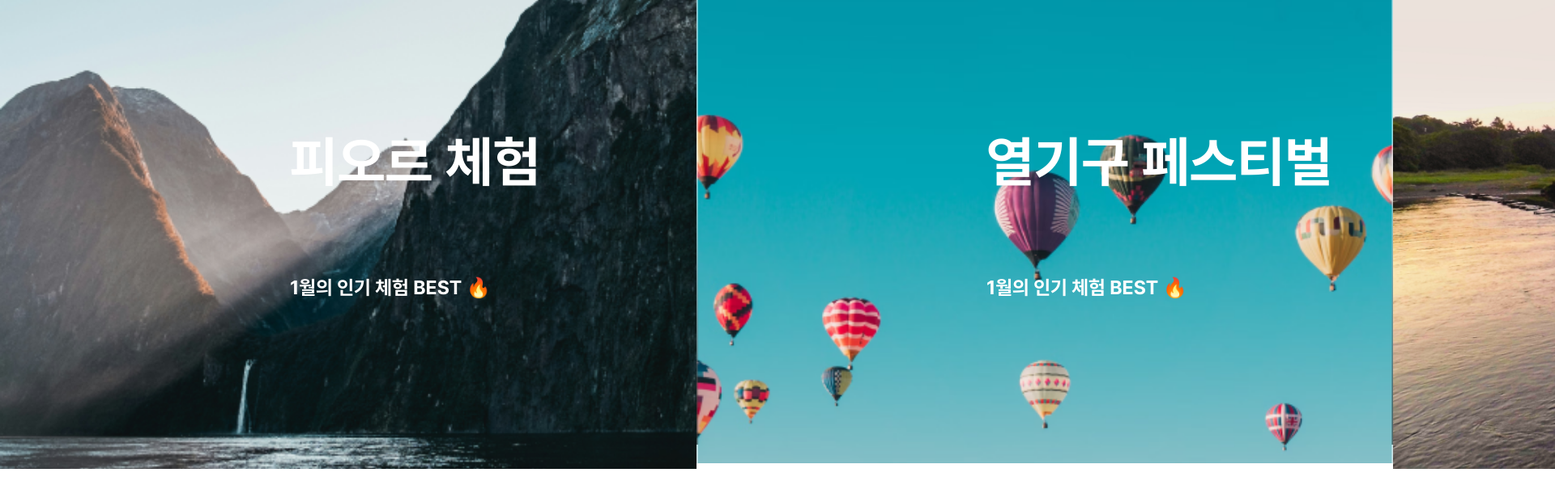
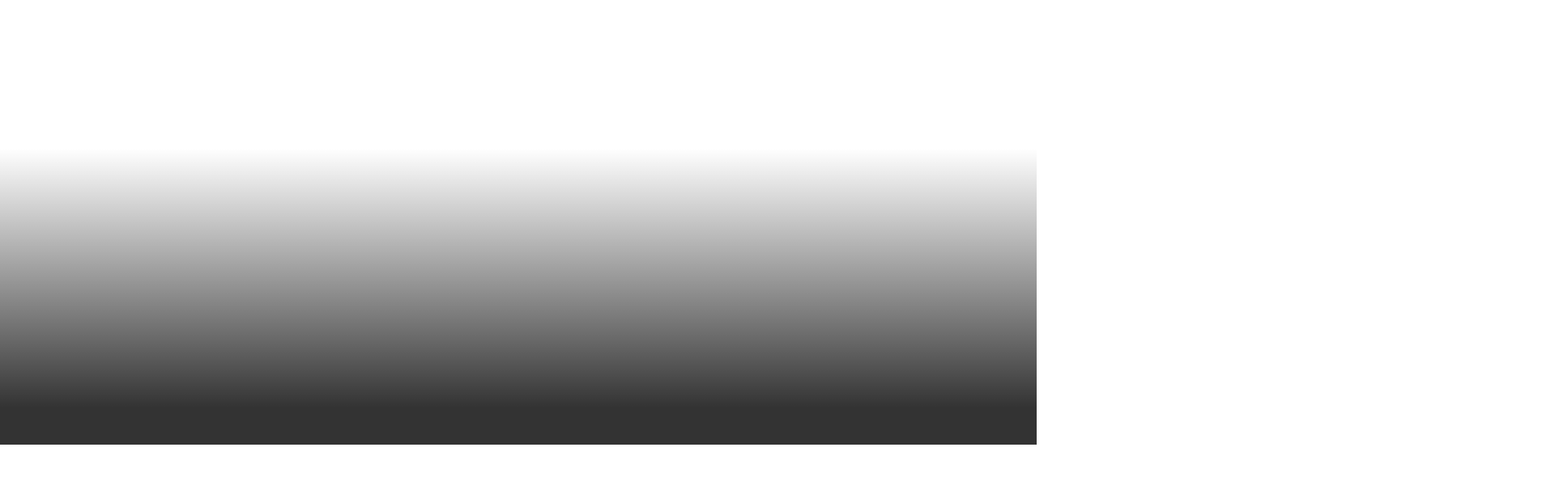
Before and after one commit to codeit-sprint-10/globalNomard, a Next.js app: page /main in a window 1280 px wide. Shown: the top 616 px of the page at 81% size, 1920 px wide, since content can reach past the window. Built offline with nearby package versions, Linux system fonts and the light colour scheme.

Commit message:
feat: 배너 디자인 수정중

```diff
--- a/app/(main)/_components/banner/Banner.tsx
+++ b/app/(main)/_components/banner/Banner.tsx
@@ -1,4 +1,4 @@
-import React, { useEffect, useState } from 'react';
+import React from 'react';
 import { Data } from '../type';
 import BannerItem from './BannerItem';
 import * as S from './banner.style';
@@ -8,15 +8,17 @@ interface Props {
 }
 
 export default function Banner({ datas }: Props) {
-  const [currentIndex, setCurrentIndex] = useState<number>(0);
+  //   const [currentIndex, setCurrentIndex] = useState<number>(0);
 
-  useEffect(() => {
-    const interval = setInterval(() => {
-      setCurrentIndex((prevIndex) => (prevIndex + 1) % datas.length);
-    }, 5000); // 5초마다 페이지를 전환
+  //   useEffect(() => {
+  //     const interval = setInterval(() => {
+  //       setCurrentIndex((prevIndex) => (prevIndex + 1) % datas.length);
+  //     }, 5000); // 5초마다 페이지를 전환
 
-    return () => clearInterval(interval);
-  }, [datas.length]);
+  //     return () => clearInterval(interval);
+  //   }, [datas.length]);
+
+  const currentIndex = 0;
 
   return (
     <S.Container>
--- a/app/(main)/_components/banner/BannerItem.tsx
+++ b/app/(main)/_components/banner/BannerItem.tsx
@@ -8,10 +8,9 @@ interface Props {
 }
 
 export default function BannerItem({ data }: Props) {
-  console.log(data);
   return (
     <S.Wrapper>
-      <S.Background src={data.images} alt="banner" />
+      {/* <S.Background src={data.images} alt="banner" /> */}
       <S.TextWrapper>
         <S.Title>
           <Text $normalType={TextType.Pre7} text={data.title} />
--- a/app/(main)/_components/banner/banner.style.ts
+++ b/app/(main)/_components/banner/banner.style.ts
@@ -5,20 +5,24 @@ import styled from 'styled-components';
 export const Container = styled.div`
   display: flex;
   flex-direction: row;
+  width: 100%;
 `;
 
 export const ListContainer = styled.div<{ currentIndex: number }>`
+  width: 100vw;
   transform: translateX(${(props) => -props.currentIndex * 100}%);
   transition: transform 0.3s ease;
+
+  overflow: hidden;
 `;
 
 // BannerItem
 export const Wrapper = styled.div`
-  width: 100%;
+  width: 100vw;
   height: 55rem;
   margin-bottom: 15.8rem;
-  position: relative;
-  z-index: 10;
+  /* position: relative; */
+  /* z-index: 10; */
 
   background: linear-gradient(
     180deg,
@@ -30,13 +34,13 @@ export const Wrapper = styled.div`
 export const Background = styled(Image)`
   width: 100%;
   object-fit: cover;
-  position: absolute;
-  z-index: 1;
+  /* position: absolute; */
+  /* z-index: 1; */
 `;
 
 export const TextWrapper = styled.div`
-  position: relative;
-  z-index: 20;
+  /* position: relative; */
+  /* z-index: 20; */
   color: white;
 
   padding-top: 15.9rem;
--- a/app/(main)/_components/cardList/CardList.tsx
+++ b/app/(main)/_components/cardList/CardList.tsx
@@ -11,7 +11,7 @@ export default function CardList({ data }: Activity) {
 
   const handleLeftButtonClick = () => {
     if (currentIndex === 0) {
-      console.log('first card');
+      setCurrentIndex((prevIndex) => (prevIndex + 1) % data.length);
       return;
     }
 
--- a/app/(main)/_components/categoryList/CategoryList.tsx
+++ b/app/(main)/_components/categoryList/CategoryList.tsx
@@ -4,7 +4,6 @@ import Category from '../category/Category';
 import * as S from './categoryList.style';
 
 export default function CategoryList() {
-  categoryDummy.map((item) => console.log(item));
   return (
     <S.Wrapper>
       {categoryDummy.map((item) => (
--- a/app/_components/Pagenation/pagenation.style.ts
+++ b/app/_components/Pagenation/pagenation.style.ts
@@ -7,7 +7,7 @@ export const Wrapper = styled.div`
   gap: 1rem;
 
   width: 48rem;
-  margin: 0 auto;
+  margin: 0 auto 22.2rem;
 `;
 
 export const ArrowButton = styled.div`
```
